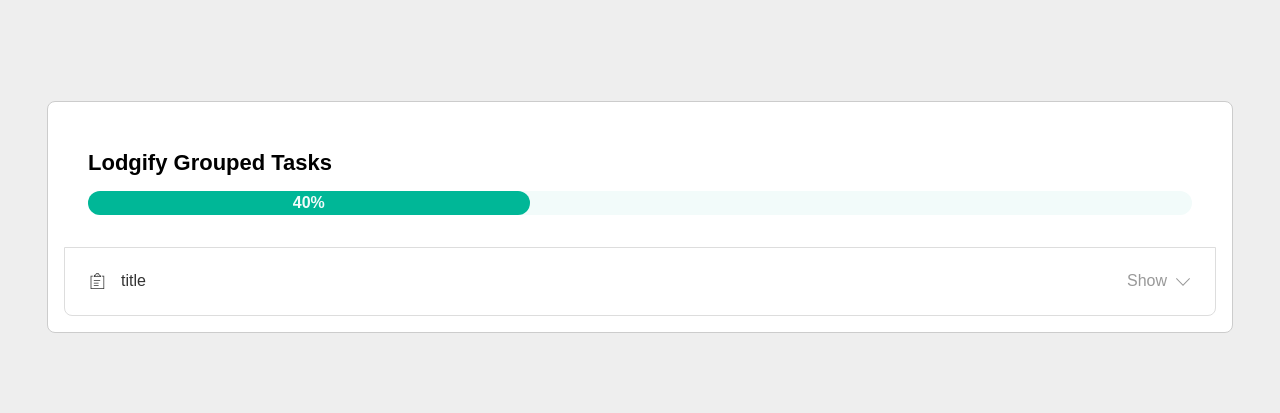
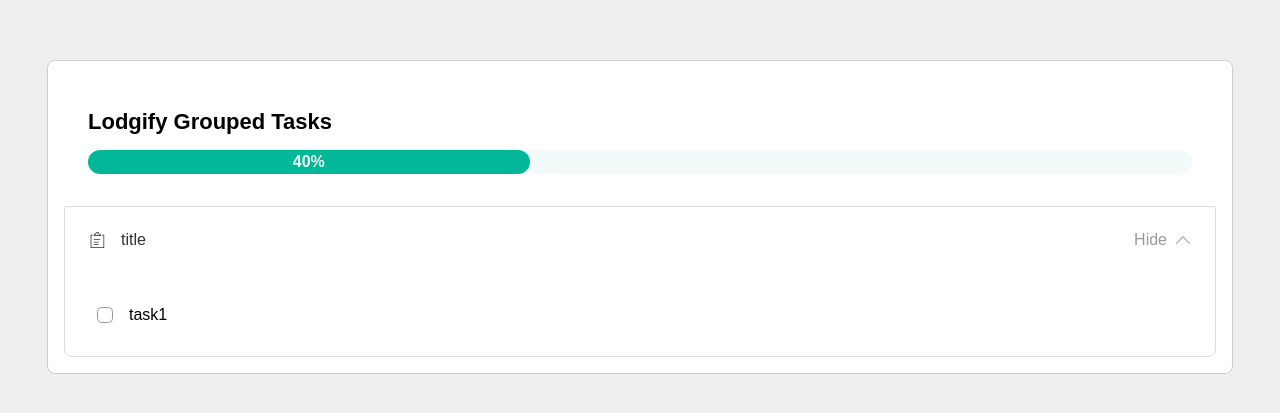
Before and after one commit to khyatibardolia/profile-creation-progress-widget, a React (Create React App) app: page / in a window 1280 px wide. Shown: the part 183-596 px from the top of the page. Built offline with nearby package versions, Linux system fonts and the light colour scheme; a web font is replaced by a local one.

Commit message:
feat: create CheckBox component ui, add its related svg icons

```diff
--- a/src/components/Accordion/Accordion.scss
+++ b/src/components/Accordion/Accordion.scss
@@ -3,7 +3,6 @@
 .accordion-wrapper {
   display: flex;
   flex-direction: column;
-  padding: 24px;
   border: 1px solid $color-accordion-border;
 
   &:first-child {
@@ -19,6 +18,7 @@
     justify-content: space-between;
     align-self: stretch;
     color: $color-accordion-title-text;
+    padding: 24px;
 
     &__expand {
       display: flex;
--- a/src/components/CheckBox/CheckBox.scss
+++ b/src/components/CheckBox/CheckBox.scss
@@ -1 +1,18 @@
-.checkbox-wrapper {}
+.checkbox-wrapper {
+  padding: 16px;
+  display: flex;
+  align-items: center;
+  cursor: pointer;
+
+  input {
+    /*hide checkbox default style*/
+    position: absolute;
+    opacity: 0;
+    height: 0;
+    width: 0;
+  }
+
+  &__checkbox-img {
+    padding-right: 16px;
+  }
+}
--- a/src/components/CheckBox/CheckBox.tsx
+++ b/src/components/CheckBox/CheckBox.tsx
@@ -1,8 +1,21 @@
 import React from "react";
 import './CheckBox.scss';
+import CheckedIcon from '../../assets/icons/checkbox-checked-icon.svg';
+import UncheckedIcon from '../../assets/icons/checkbox-unchecked-icon.svg';
 
-export const CheckBox: React.FC = () => {
-    return <div className={'checkbox-wrapper'}>
-        {/*CheckBox*/}
+type Props = {
+    onToggleCheck: () => void;
+    text: string;
+    checked: boolean;
+}
+
+export const CheckBox: React.FC<Props> = ({onToggleCheck, text, checked}: Props) => {
+    return <div className={'checkbox-wrapper'} onClick={onToggleCheck}>
+        <input type={'checkbox'} checked={checked}/>
+        <img className={'checkbox-wrapper__checkbox-img'}
+             src={checked ? CheckedIcon : UncheckedIcon}
+             alt={'checkbox-icon'}
+        />
+        {text}
     </div>
 }
--- a/src/components/ProgressBarWidget/ProgressBarWidget.tsx
+++ b/src/components/ProgressBarWidget/ProgressBarWidget.tsx
@@ -3,6 +3,7 @@ import './ProgressBarWidget.scss';
 import {ProgressBar} from "../ProgressBar/ProgressBar";
 import {Accordion} from "../Accordion/Accordion";
 import BookingFeaturesNotAllCheckedIcon from '../../assets/icons/booking-features-not-all-checked-icon.svg';
+import {CheckBox} from "../CheckBox/CheckBox";
 
 type Props = {
     title: string;
@@ -10,7 +11,10 @@ type Props = {
 
 export const ProgressBarWidget: React.FC<Props> = ({title}: Props) => {
 
-    const onAccordionToggle = () => {}
+    const onAccordionToggle = () => {
+    }
+    const onCheckBoxToggle = () => {
+    }
 
     return <div className={'progress-bar-widget-wrapper'}>
         <div className={'progress-bar-widget-wrapper__header'}>
@@ -26,8 +30,14 @@ export const ProgressBarWidget: React.FC<Props> = ({title}: Props) => {
                         <span>title</span>
                     </div>
                 }
-                content={<>content</>}
-                expanded={false}
+                content={
+                    <CheckBox
+                        onToggleCheck={onCheckBoxToggle}
+                        text={'task1'}
+                        checked={false}
+                    />
+                }
+                expanded={true}
                 onAccordionToggle={onAccordionToggle}/>
         </div>
     </div>
```
Also changed, not shown: src/assets/icons/checkbox-checked-icon.svg (added), src/assets/icons/checkbox-unchecked-icon.svg (added).
